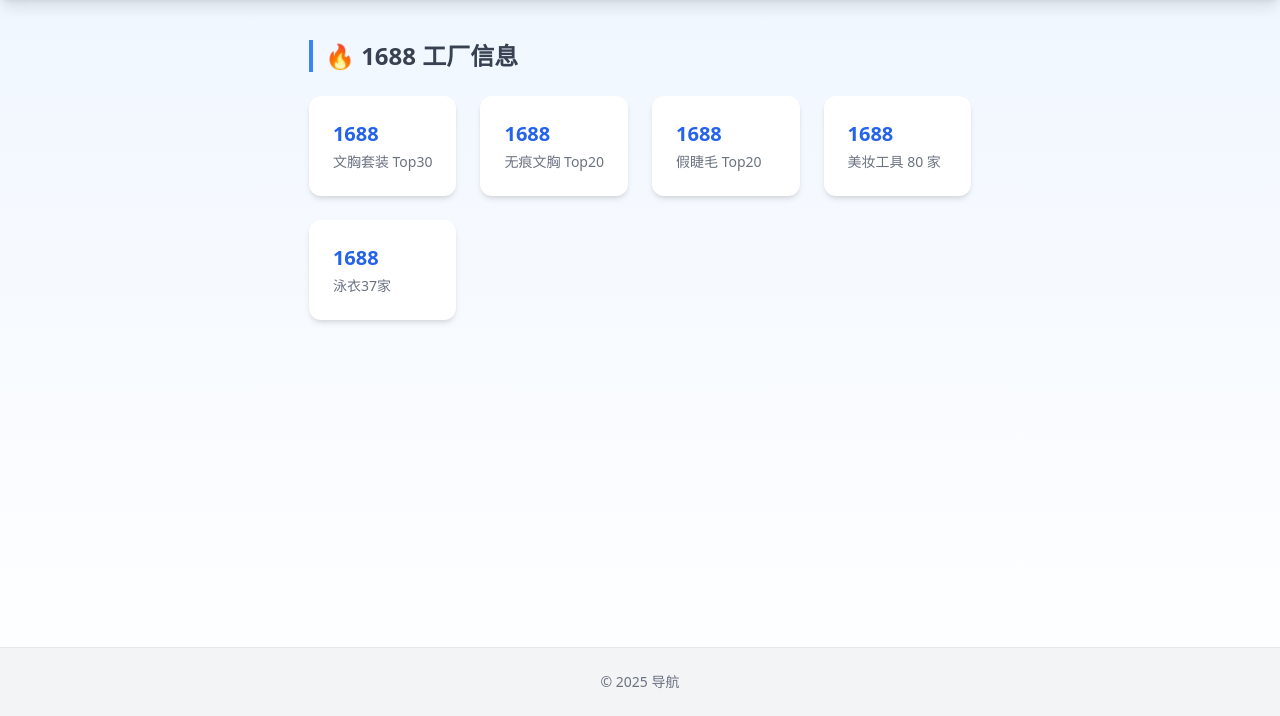
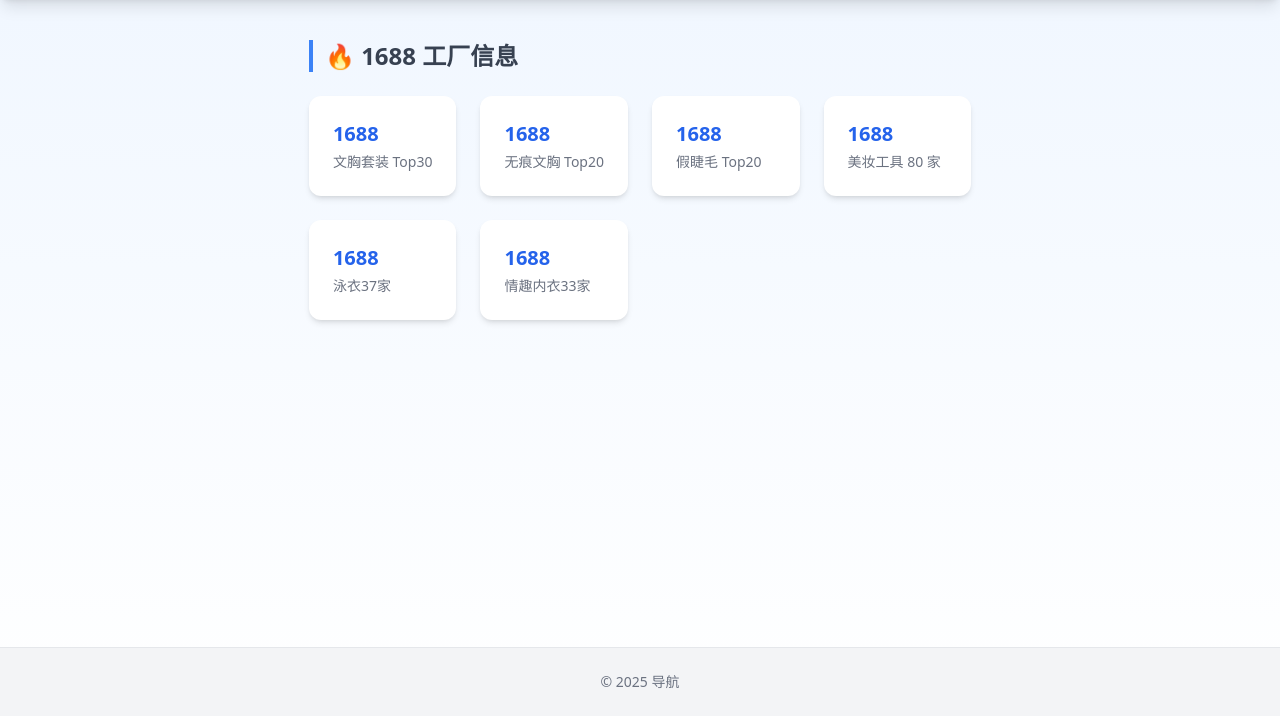
Before and after one commit to Luxurydo964/factory, a plain HTML site: page index.html in a window 1280 px wide. Shown: the part 84-800 px from the top of the page. Drawn offline with nearby package versions, Linux system fonts and the light colour scheme.

Commit message:
Update index.html

```diff
--- a/index.html
+++ b/index.html
@@ -59,7 +59,9 @@
                 { site: "1688", desc: "无痕文胸 Top20", url: "bra-no-top20.html" },
                 { site: "1688", desc: "假睫毛 Top20", url: "fake-jiemao-top20.html" },
                 { site: "1688", desc: "美妆工具 80 家", url: "huazhuanggongju.html" },
-                { site: "1688", desc: "泳衣37家", url: "yongyi.html" }
+                { site: "1688", desc: "泳衣37家", url: "yongyi.html" },
+                { site: "1688", desc: "情趣内衣33家", url: "qingyuneiyi.html" },
+
               ]
             }
           ]
```
